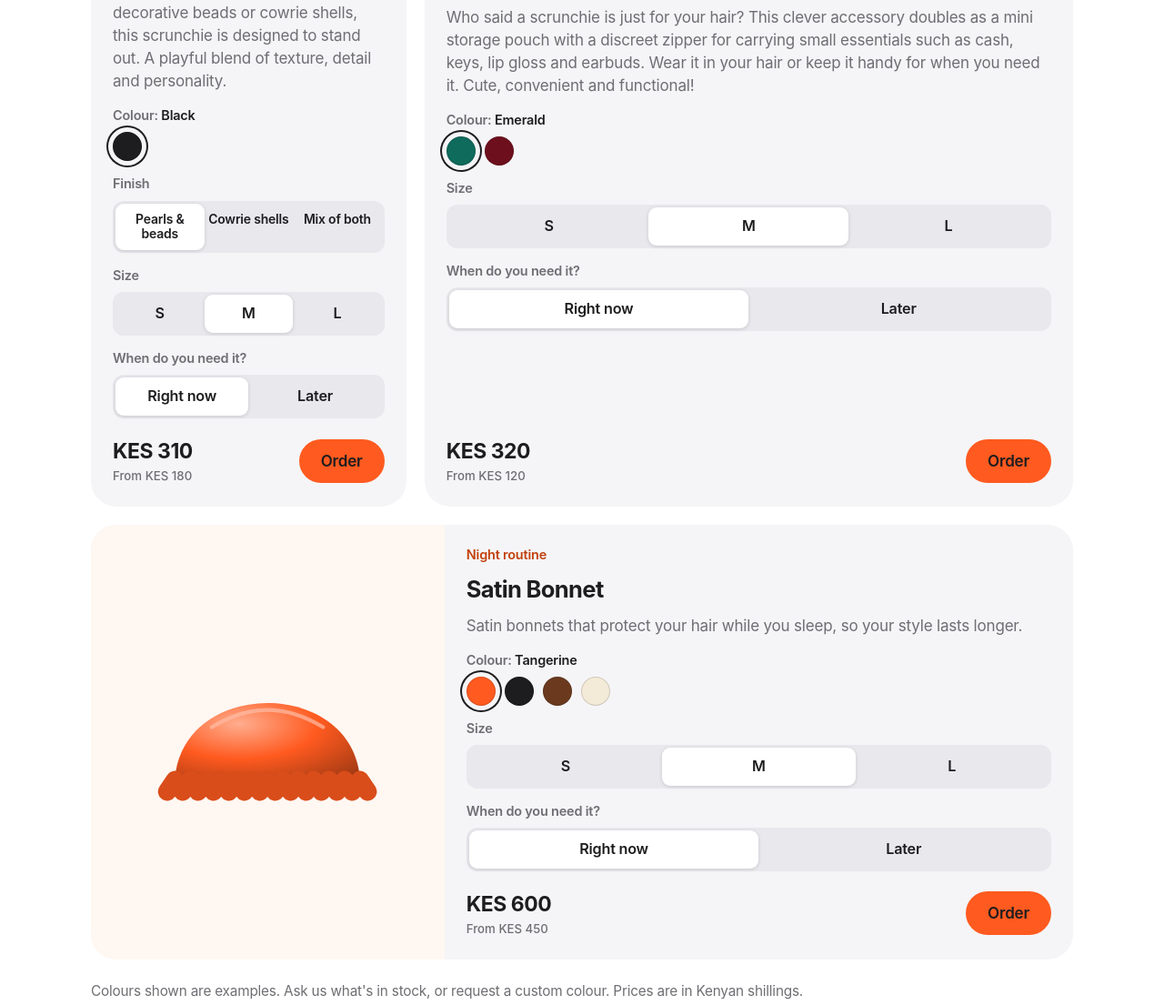
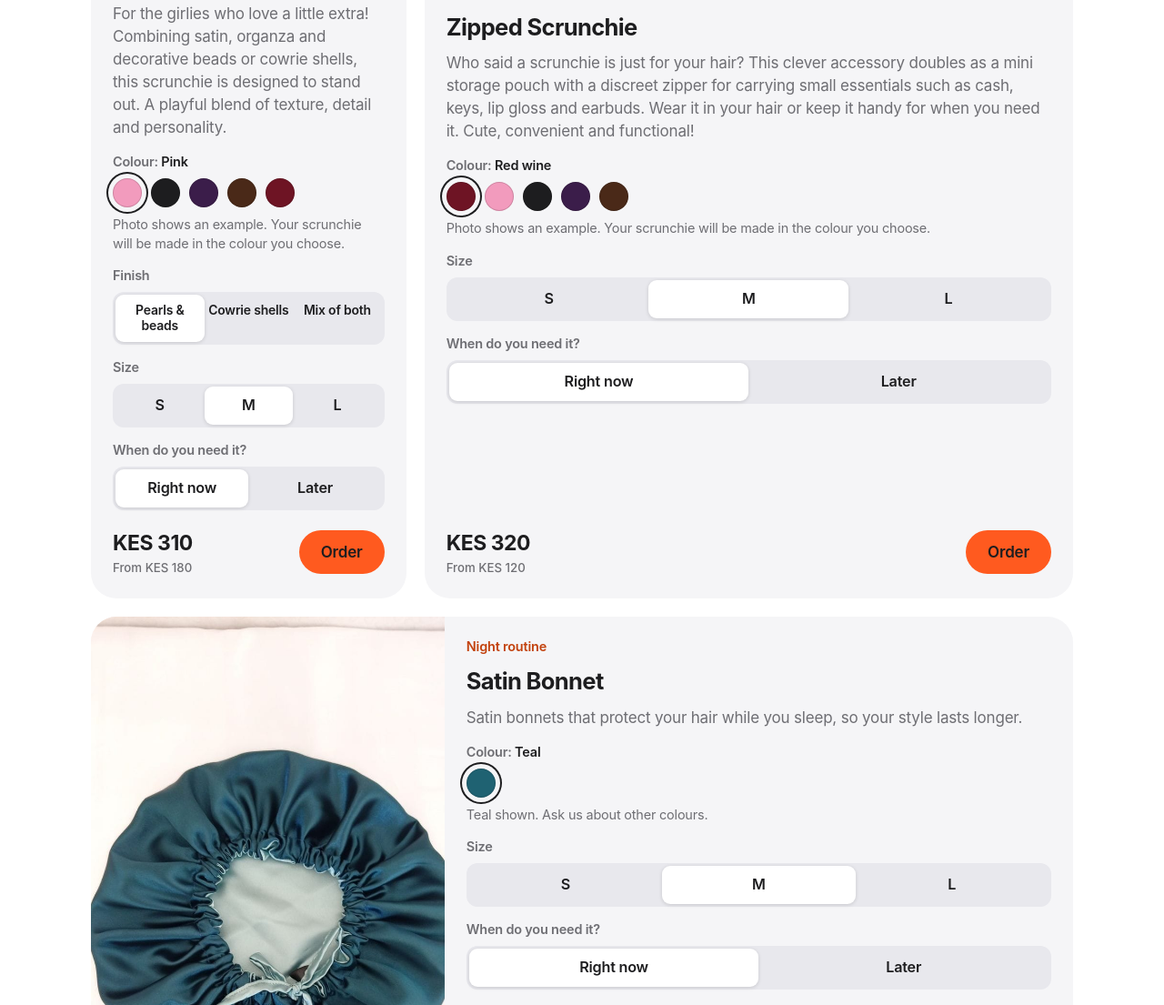
Before and after one commit to Michael-Mathu/Tare, a plain HTML site: page index.html in a window 1280 px wide. Shown: the part 3153-4258 px from the top of the page at 91% size. Drawn offline with Linux system fonts and the light colour scheme.

Commit message:
Add colour options for scrunchies, tee and tote; bonnet photo
- Scrunchies (all five styles): Pink, Black, Blackcurrant, Chocolate brown, Red wine
- Mama Mboga tee: Brown, Black, Pepper, Sandstone, Butter
- Mama Mboga tote: Dyed black, Cinnamon brown, Pistachio green, Off white
- Satin bonnet: real photo (teal) replaces the drawing
- New colours also appear in the order form and in Kiswahili

Co-Authored-By: Claude Sonnet 5.5 <noreply@anthropic.com>

```diff
--- a/index.html
+++ b/index.html
@@ -854,7 +854,12 @@ const SW = {
   "Our Double, finished with pearly beads.":"Double yetu, imepambwa kwa shanga za lulu.",
   "A hidden zip pocket for the little things.":"Mfuko wa zipu uliofichwa kwa vitu vidogo.",
   "Protects your hair while you sleep.":"Hulinda nywele zako unapolala.",
-  "Midnight":"Nyeusi", "Cocoa":"Kahawia", "Champagne":"Krimu", "Tangerine":"Chungwa", "Blush":"Waridi", "Lilac":"Zambarau", "Cloud":"Nyeupe", "Sky":"Samawati", "Butter":"Njano",
+  "Midnight":"Nyeusi", "Pink":"Waridi", "Brown":"Kahawia", "Pepper":"Kijivu iliyokolea", "Sandstone":"Rangi ya mchanga", "Dyed black":"Nyeusi iliyotiwa rangi", "Cinnamon brown":"Kahawia ya mdalasini", "Pistachio green":"Kijani cha pistachio", "Off white":"Nyeupe hafifu",
+  "Photo shows an example. Your tee will be made in the colour you choose.":"Picha inaonyesha mfano. Tee yako itatengenezwa kwa rangi utakayochagua.",
+  "Photo shows an example. Your tote will be made in the colour you choose.":"Picha inaonyesha mfano. Tote yako itatengenezwa kwa rangi utakayochagua.", "Blackcurrant":"Zambarau nyeusi", "Chocolate brown":"Kahawia ya chokoleti", "Red wine":"Nyekundu ya divai", "Teal":"Kijani-samawati",
+  "Photo shows an example. Your scrunchie will be made in the colour you choose.":"Picha inaonyesha mfano. Scrunchie yako itatengenezwa kwa rangi utakayochagua.",
+  "Teal shown. Ask us about other colours.":"Kijani-samawati kimeonyeshwa. Tuulize kuhusu rangi nyingine.",
+  "A teal satin bonnet with a light blue lining and tie strings, laid flat":"Boneti ya satin ya kijani-samawati yenye bitana ya samawati hafifu na kamba za kufunga, imetandazwa", "Cocoa":"Kahawia", "Champagne":"Krimu", "Tangerine":"Chungwa", "Blush":"Waridi", "Lilac":"Zambarau", "Cloud":"Nyeupe", "Sky":"Samawati", "Butter":"Njano",
   // size guide
   "Which size is you?":"Saizi yako ni ipi?",
   "Not sure? Send us a pic of your hair and we'll help you choose.":"Huna uhakika? Tutumie picha ya nywele zako tukusaidie kuchagua.",
@@ -1067,39 +1072,46 @@ function formLink({ item, other, colour, size, notes }){
 }
 const C = { black:["Black","#1d1d1f"], cocoa:["Cocoa","#6b3a1e"], caramel:["Caramel","#a8692b"], cream:["Cream","#f3ead8"], gold:["Gold","#e3cf8f"],
             coral:["Coral","#e8545e"], silver:["Silver","#c8c8c4"], wine:["Wine","#5e1220"], butter:["Butter","#f6e58d"],
-            emerald:["Emerald","#0f6b5c"], burgundy:["Burgundy","#6e0f1d"], white:["White","#ffffff"], tangerine:["Tangerine","#ff5a1f"] };
+            emerald:["Emerald","#0f6b5c"], burgundy:["Burgundy","#6e0f1d"], white:["White","#ffffff"], tangerine:["Tangerine","#ff5a1f"],
+            pink:["Pink","#f29bbd"], blackcurrant:["Blackcurrant","#3b1d4a"], chocolate:["Chocolate brown","#4a2918"], redwine:["Red wine","#6e1424"], teal:["Teal","#1f6272"],
+            brown:["Brown","#6a4128"], pepper:["Pepper","#4b4c50"], sandstone:["Sandstone","#cdbb9f"],
+            dyedblack:["Dyed black","#232323"], cinnamon:["Cinnamon brown","#9a5a34"], pistachio:["Pistachio green","#a9c98b"], offwhite:["Off white","#f1ece0"] };
+/* the colours every scrunchie comes in (zipped is listed with red wine first because its photo is red wine) */
+const SCR = ["pink","black","blackcurrant","chocolate","redwine"];
+const ZIP_COLORS = ["redwine","pink","black","blackcurrant","chocolate"];
+const SCR_NOTE = "Photo shows an example. Your scrunchie will be made in the colour you choose.";
 const HAIR = ["S","M","L"];
 const products = [
   { id:"plain", group:"hair", form:"Plain Satin scrunchies", name:"Plain Satin", tag:"Everyday essential", prices:[100,150,200], sizes:HAIR,
     desc:"Smooth, soft and effortlessly stylish. Our classic satin scrunchies add a touch of elegance to your everyday hairstyles while keeping your hair looking beautifully put together. Simple, timeless and available in vibrant colours.",
-    colors:["black","cocoa","caramel","cream"], img:"assets/plain-satin.jpg", alt:"Black, cocoa, caramel and cream satin scrunchies" },
+    colors:SCR, colorNote:SCR_NOTE, img:"assets/plain-satin.jpg", alt:"Black, cocoa, caramel and cream satin scrunchies" },
   { id:"organza", group:"hair", form:"organza scrunchies", name:"Organza", tag:"Light & playful", prices:[50,100,150], sizes:HAIR,
     desc:"Light, airy and beautifully voluminous. The organza scrunchie adds a soft, dreamy touch to ponytails, buns and half-up hairstyles. For days when your hair deserves a little extra attention.",
-    colors:["gold"], img:"assets/organza.jpg", alt:"A sheer gold organza scrunchie on silver satin" },
+    colors:SCR, colorNote:SCR_NOTE, img:"assets/organza.jpg", alt:"A sheer gold organza scrunchie on silver satin" },
   { id:"double", group:"hair", form:"Double scrunchies(satin+organza)", name:"Satin + Organza", tag:"Soft glam", prices:[130,260,280], sizes:HAIR,
     desc:"A little satin, a little sheer magic! This combination brings together the smooth finish of satin and the delicate beauty of organza for a voluminous, feminine statement. Perfect for elevating even the simplest outfit.",
-    colors:["coral","silver","wine","butter"], img:"assets/satin-organza.jpg", alt:"Four satin and organza scrunchies in coral, silver, wine and butter yellow" },
+    colors:SCR, colorNote:SCR_NOTE, img:"assets/satin-organza.jpg", alt:"Four satin and organza scrunchies in coral, silver, wine and butter yellow" },
   { id:"statement", group:"hair", form:"Double scrunchies+ beads/cowrie beads", name:"Statement Scrunchie", tag:"Statement piece", prices:[180,310,350], sizes:HAIR,
     desc:"For the girlies who love a little extra! Combining satin, organza and decorative beads or cowrie shells, this scrunchie is designed to stand out. A playful blend of texture, detail and personality.",
-    colors:["black"], finish:["Pearls & beads","Cowrie shells","Mix of both"], img:"assets/statement.webp", alt:"A black satin scrunchie decorated with cowrie shells, pearls and gold beads" },
+    colors:SCR, colorNote:SCR_NOTE, finish:["Pearls & beads","Cowrie shells","Mix of both"], img:"assets/statement.webp", alt:"A black satin scrunchie decorated with cowrie shells, pearls and gold beads" },
   { id:"zipped", group:"hair", form:"Zipped scrunchies", name:"Zipped Scrunchie", tag:"Multifunctional", prices:[120,320,360], sizes:HAIR, layout:"wide",
     desc:"Who said a scrunchie is just for your hair? This clever accessory doubles as a mini storage pouch with a discreet zipper for carrying small essentials such as cash, keys, lip gloss and earbuds. Wear it in your hair or keep it handy for when you need it. Cute, convenient and functional!",
-    colors:["emerald","burgundy"],
-    imgs:{ emerald:"assets/zipped-emerald.webp", burgundy:"assets/zipped-burgundy.webp" },
-    alts:{ emerald:"An emerald satin scrunchie with its zip open, holding cash, lip gloss, keys and earbuds",
-           burgundy:"A burgundy zipped scrunchie with cowrie shells and beads, holding cash, lip gloss, earbuds and tare. keys" } },
+    colors:ZIP_COLORS, colorNote:SCR_NOTE, img:"assets/zipped-burgundy.webp",
+    alt:"A burgundy zipped scrunchie with cowrie shells and beads, holding cash, lip gloss, earbuds and tare. keys" },
   { id:"bonnet", group:"hair", form:"Bonnet", name:"Satin Bonnet", tag:"Night routine", prices:[450,600,800], sizes:HAIR, layout:"full",
     desc:"Satin bonnets that protect your hair while you sleep, so your style lasts longer.",
-    colors:["tangerine","black","cocoa","cream"], kind:"bonnet", art:true },   // no photo yet: shows a drawing
+    colors:["teal"], colorNote:"Teal shown. Ask us about other colours.", img:"assets/satin-bonnet.jpg",
+    alt:"A teal satin bonnet with a light blue lining and tie strings, laid flat" },
   { id:"tee", group:"art", formOther:"Mama Mboga T-shirt", name:"Mama Mboga Tee", tag:"Statement pieces", price:1200, sizes:["S","M","L","XL","XXL"],
     desc:"Inspired by Nairobi's vibrant streets, markets and everyday people, the Mama Mboga pieces bring Kenyan culture to fashion through a colourful illustrated graphic. It celebrates the people, hustle and beauty of ordinary everyday life.",
     features:["Premium cotton, soft and durable","Relaxed, comfortable fit","Minimalist front branding","Available in different colours and sizes"],
-    colors:["white"], colorNote:"White shown. Ask us about other colours.",
+    colors:["brown","black","pepper","sandstone","butter"], colorNote:"Photo shows an example. Your tee will be made in the colour you choose.",
     img:"assets/mama-mboga-tee.webp", imgStyle:"object-position:0 50%;transform:scale(1.2);transform-origin:0 50%",
     alt:"A white t-shirt printed with a colourful illustration of a Nairobi market: a mama mboga stall, a matatu and shoppers" },
   { id:"tote", group:"art", form:"Tote bags", name:"Mama Mboga Tote", tag:"Everyday tote", price:800,
     desc:"Inspired by the vibrant energy of Nairobi's local markets, the Mama Mboga tote captures everyday life through art: colourful fresh produce, familiar matatus, market vendors and busy streets. More than just a bag, it's a wearable celebration of Kenyan culture, creativity and the everyday heroes in our communities.",
     features:["Artistic, full-colour DTF graphic","Spacious everyday tote design","For shopping, campus, work and casual outings","Reusable and versatile"],
+    colors:["dyedblack","cinnamon","pistachio","offwhite"], colorNote:"Photo shows an example. Your tote will be made in the colour you choose.",
     img:"assets/mama-mboga-tote.webp", imgStyle:"object-position:60% 50%",
     alt:"A canvas tote bag with the Mama Mboga market illustration, hanging on a rattan chair" },
 ];
```
Also changed, not shown: assets/satin-bonnet.jpg (added).
